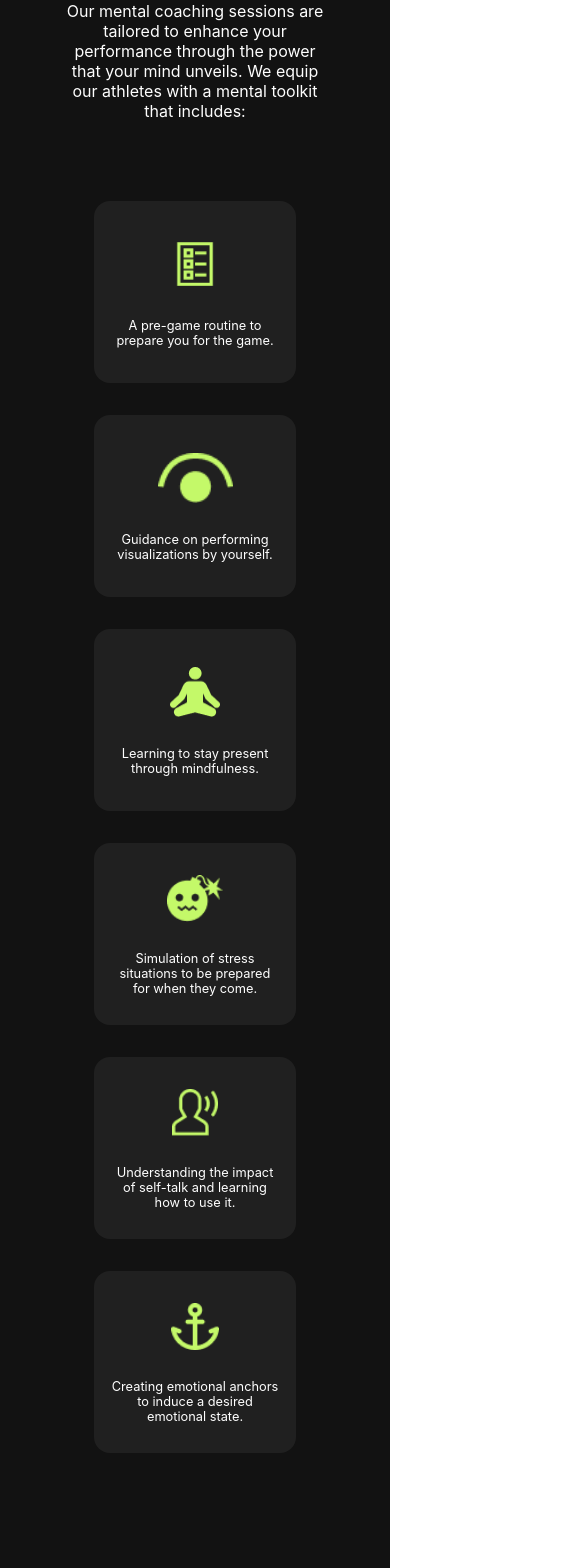
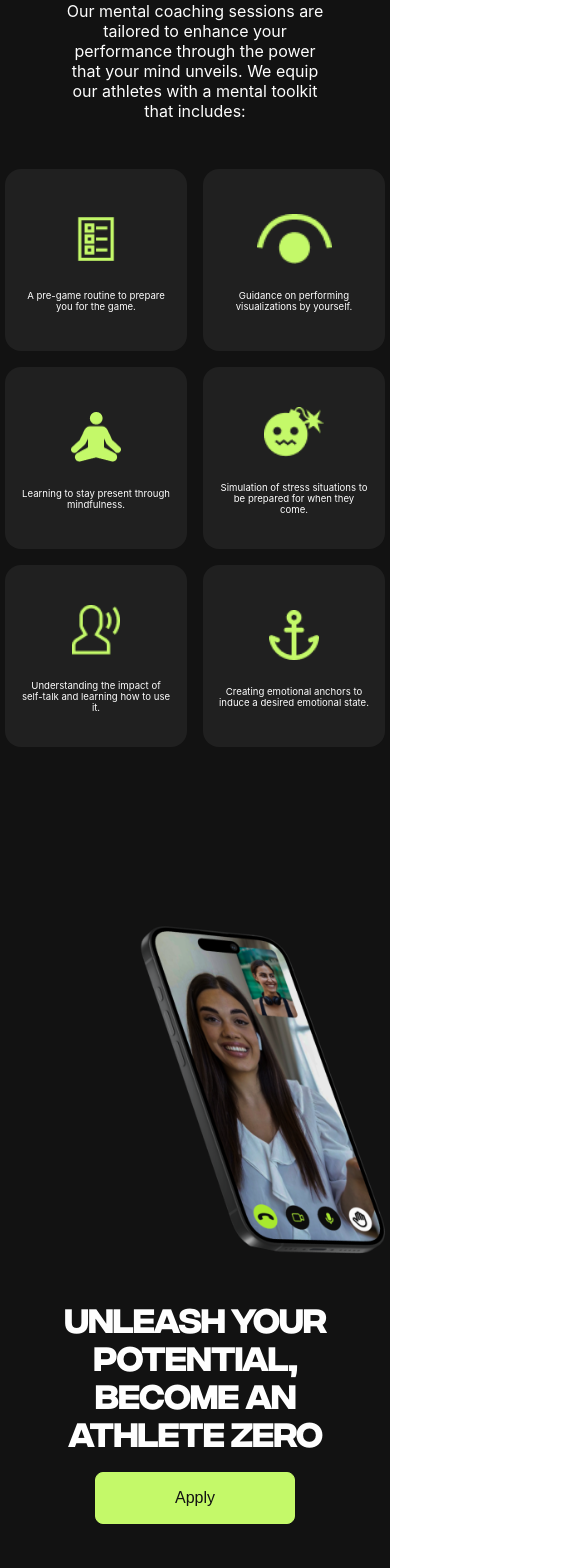
Before and after one commit to bypedroneres/athletezero, a React (Create React App) app in the folder athlete/: page /mental in a window 390 px wide. Shown: the part 2100-3668 px from the top of the page, 567 px wide, since content can reach past the window. Built offline with nearby package versions, Linux system fonts and the light colour scheme.

Commit message:
finished mental coaching page

```diff
--- a/athlete/src/components/CTA.css
+++ b/athlete/src/components/CTA.css
@@ -39,3 +39,10 @@
     border: 1px solid #C4F969;
     cursor: pointer;
 }
+
+@media (max-width: 768px) {
+    .cta_Content {
+        display: flex;
+        flex-direction: column;
+    }
+}
--- a/athlete/src/screens/Mental.css
+++ b/athlete/src/screens/Mental.css
@@ -58,22 +58,10 @@
 
 }
 
-.performance_Cards-1 {
-    display: flex;
-    max-width: 800px;
-    margin-top: 4rem;
+.performance_Cards {
+    display: grid;
+    grid-template-columns: repeat(3, 1fr);
     gap: 1rem;
-    align-items: center;
-    justify-content: space-around;
-}
-
-.performance_Cards-2 {
-    display: flex;
-    max-width: 800px;
-    margin-top: 1rem;
-    margin-bottom: 4rem;
-    gap: 1rem;
-    align-items: center;
     justify-content: space-around;
 }
 
@@ -93,6 +81,7 @@
     height: 50px;
     padding: 1rem;
 }
+
 .performance_Card > p {
     width: 170px;
 }
@@ -104,16 +93,21 @@
         gap: 2rem;
     }
 
-    .performance_Cards-1 {
-        display: flex;
-        flex-direction: column;
-        gap: 2rem;
+    .performance_Cards {
+        display: grid;
+        grid-template-columns: repeat(2, 1fr);
+        gap: 1rem;
+        padding: 2rem;
     }
 
-    .performance_Cards-2 {
-        display: flex;
-        flex-direction: column;
-        gap: 2rem;
-        margin-top: 2rem;
+    .performance_Card {
+        font-size: 0.6rem;
+        max-width: 150px;
+        height: 150px;
     }
+
+    .performance_Card > p {
+        width: 150px;
+    }
+
 }
--- a/athlete/src/screens/MentalCoachingScreen.js
+++ b/athlete/src/screens/MentalCoachingScreen.js
@@ -33,7 +33,7 @@ function MentalCoachingScreen() {
         <p>You have trained hard, you want it. You have the talent, you know it. Yet, when you step onto the field, your mind deceives you. It’s time to control it; let’s transform this obstacle into a force that brings out your best self.</p>
         <h3>What is <span className='underline'>Mental Performance?</span></h3>
         <p>Our mental coaching sessions are tailored to enhance your performance through the power that your mind unveils. We equip our athletes with a mental toolkit that includes:</p>
-        <div className='performance_Cards-1'>
+        <div className='performance_Cards'>
           <div className='performance_Card'>
           <img src='/images/mental/svgs/icon4.png' alt='first card' />
             <p>A pre-game routine to prepare you for the game.</p>
@@ -46,8 +46,6 @@ function MentalCoachingScreen() {
           <img src='/images/mental/svgs/icon1.png' alt='first card' />
             <p>Learning to stay present through mindfulness.</p>
           </div>
-        </div>
-        <div className='performance_Cards-2'>
           <div className='performance_Card'>
           <img src='/images/mental/svgs/icon6.png' alt='first card' />
             <p>Simulation of stress situations to be prepared for when they come.</p>
@@ -61,7 +59,7 @@ function MentalCoachingScreen() {
             <p>Creating emotional anchors to induce a desired emotional state.</p>
           </div>
           </div>
-        </div>
+          </div>
         <CTA/>
         <Footer/>
 
```
Also changed, not shown: athlete/public/images/mockup.png.
